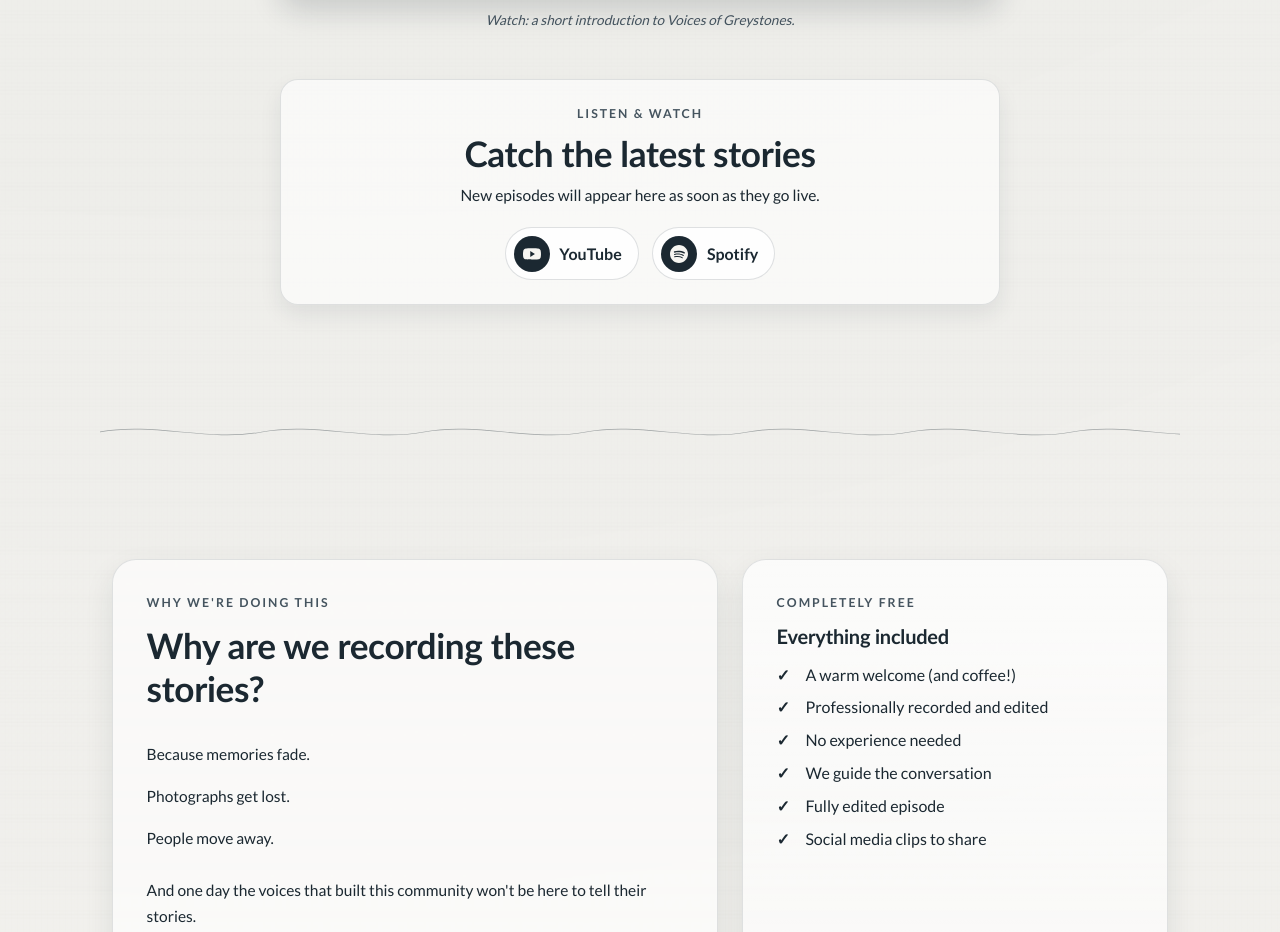
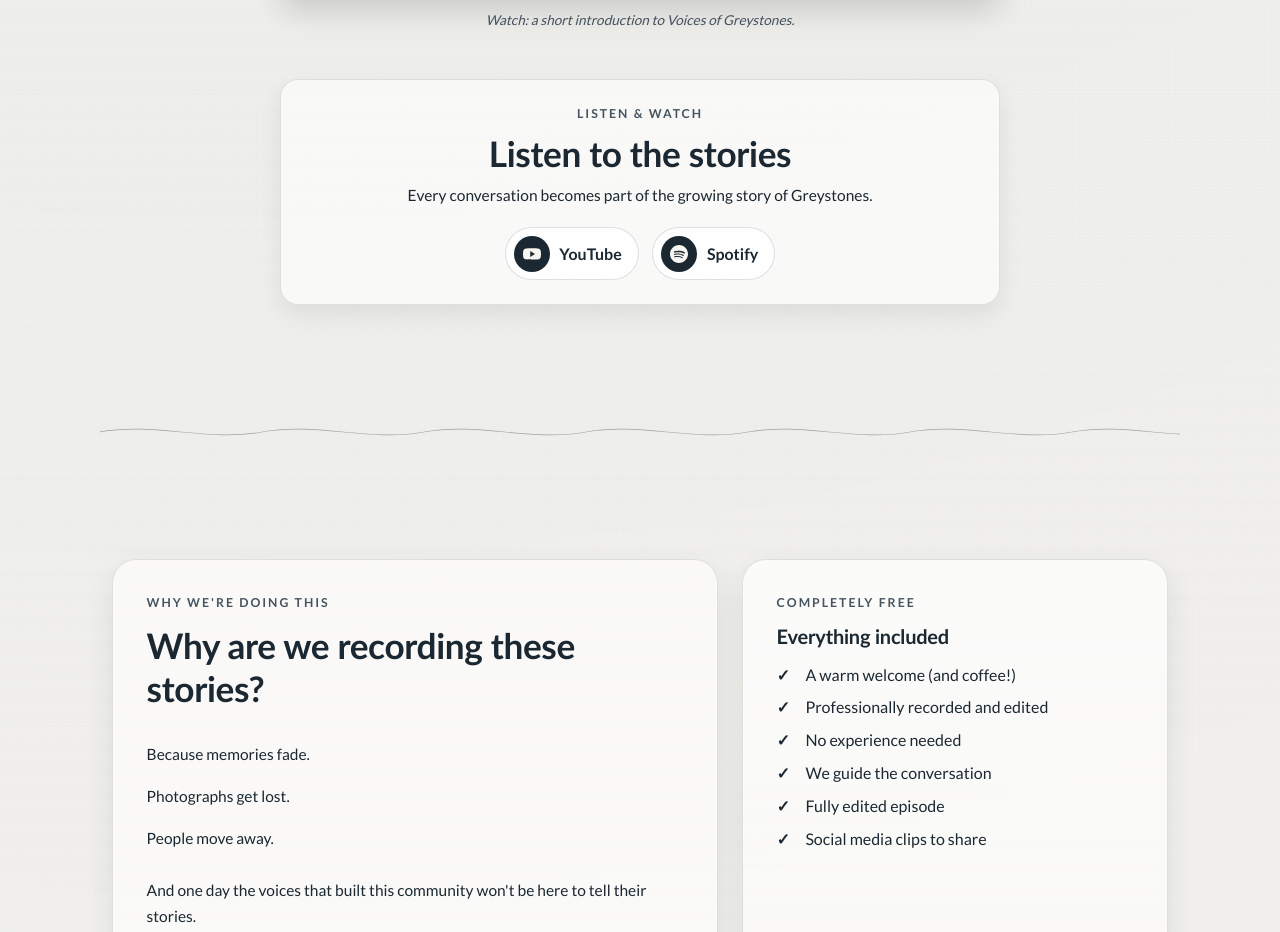
Before and after one commit to TerryLoc/high-tide-studios, a React (Create React App) app: page /voices in a window 1280 px wide. Shown: the part 2047-2979 px from the top of the page. Built offline with nearby package versions, Linux system fonts and the light colour scheme.

Commit message:
refactor: update messaging in Voices component for clarity and engagement

```diff
--- a/src/pages/Voices.jsx
+++ b/src/pages/Voices.jsx
@@ -232,10 +232,11 @@ export default function Voices() {
                 aria-label="Latest episodes links">
                 <p className="vog-kicker mb-2">Listen &amp; Watch</p>
                 <h3 className="vog-section-title vog-latest-stories-title mb-2">
-                  Catch the latest stories
+                  Listen to the stories
                 </h3>
                 <p className="vog-body mx-auto mb-0">
-                  New episodes will appear here as soon as they go live.
+                  Every conversation becomes part of the growing story of
+                  Greystones.
                 </p>
                 <div className="vog-platform-links" role="list">
                   <a
```
